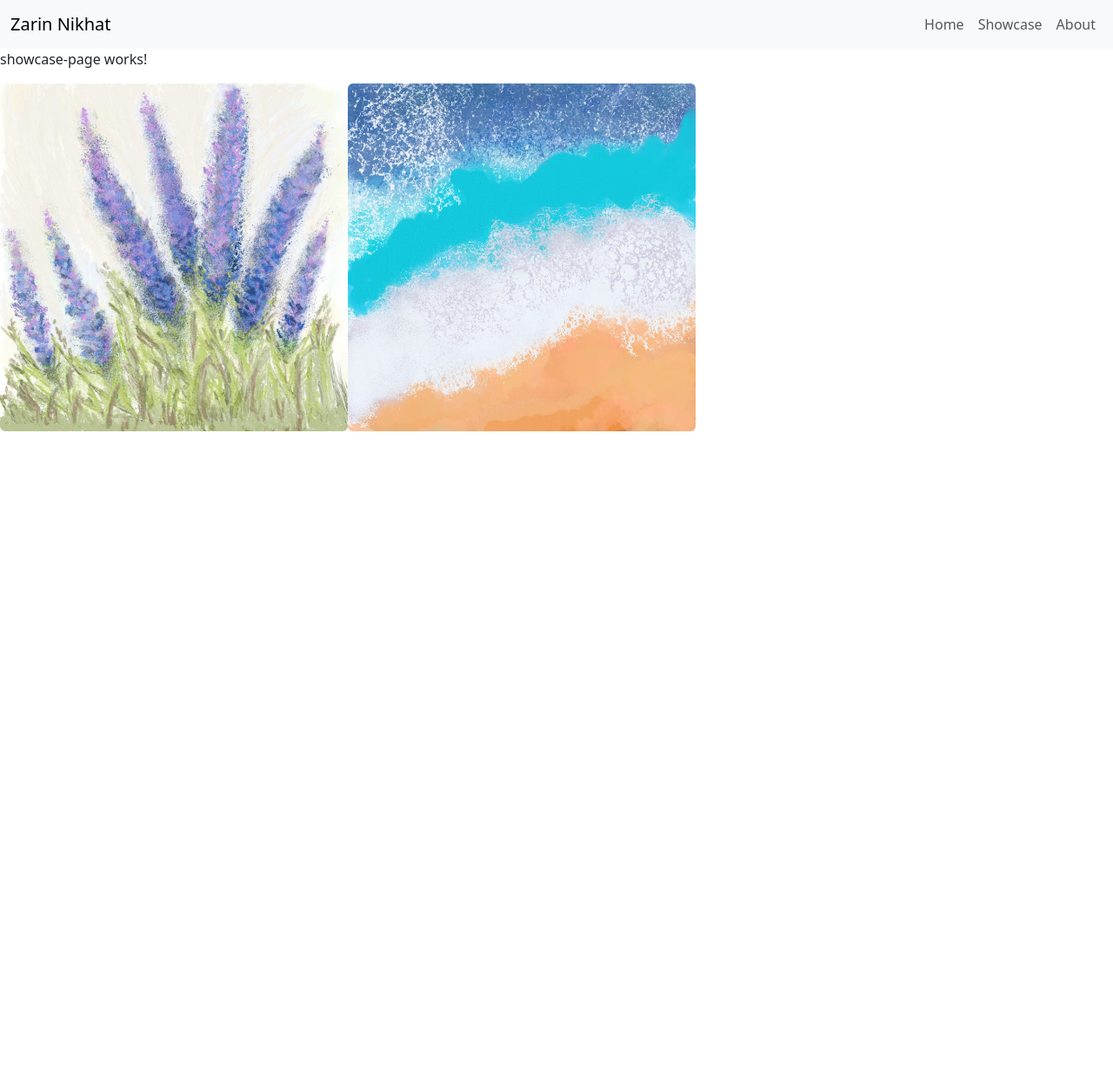
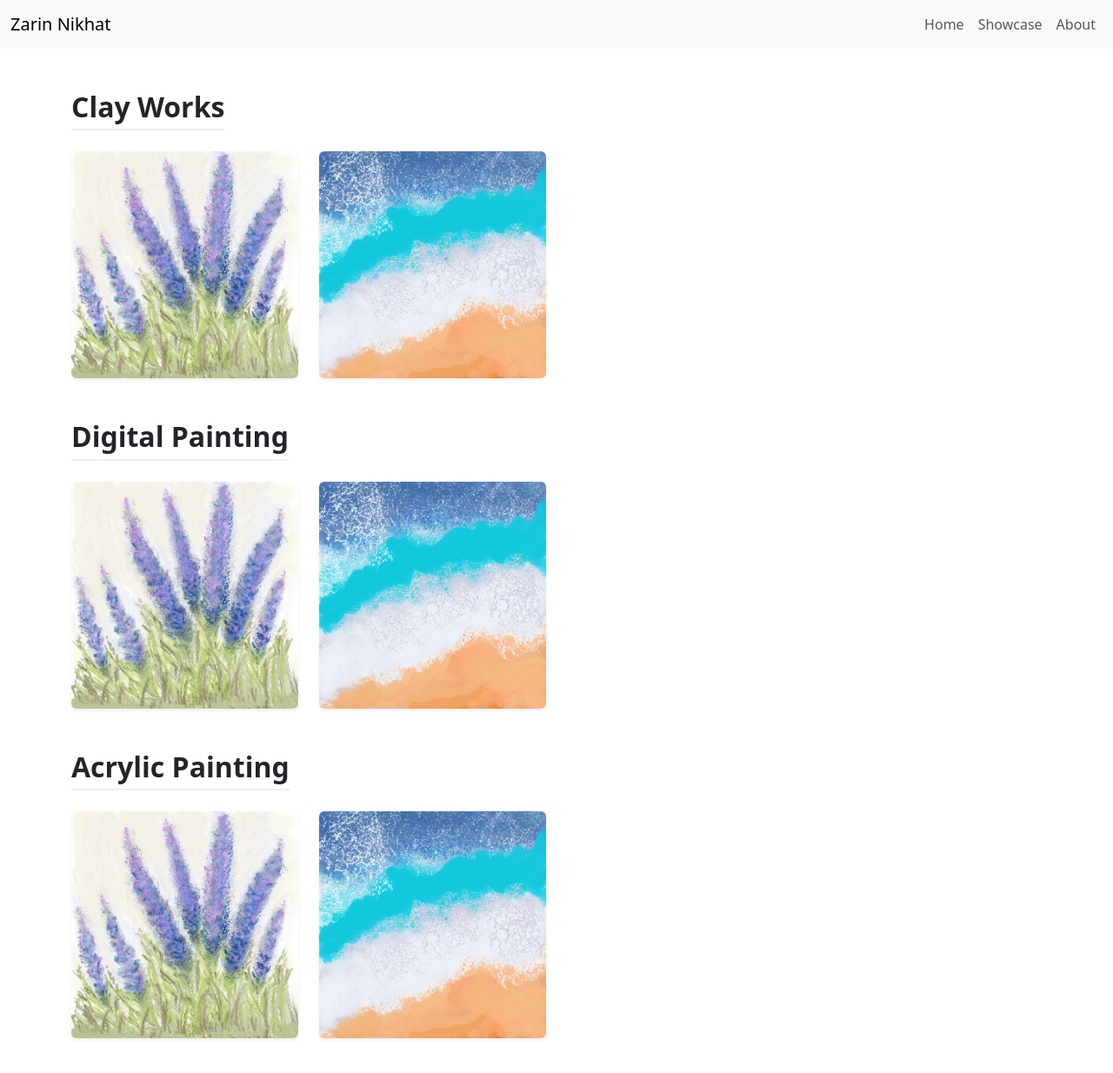
Before and after one commit to NihalArman/zarinnikhat.com, an Angular app in the folder zarin-nikhat/: page /showcase in a window 1280 px wide. Shown: the top 1234 px of the page at 87% size. Before the commit the page ends 800 px from the top, so only its background shows below. Built offline with nearby package versions, Linux system fonts and the light colour scheme.

Commit message:
Desgin showcase page

```diff
--- a/zarin-nikhat/src/app/showcase-page/showcase-page.css
+++ b/zarin-nikhat/src/app/showcase-page/showcase-page.css
@@ -0,0 +1,54 @@
+.section-title {
+  font-weight: 600;
+  border-bottom: 2px solid #eee;
+  display: inline-block;
+  padding-bottom: 6px;
+}
+
+/* image hover */
+img {
+  cursor: pointer;
+  transition: transform 0.18s ease, box-shadow 0.18s ease;
+}
+img:hover {
+  transform: scale(1.04);
+  box-shadow: 0 8px 18px rgba(0,0,0,0.12);
+}
+
+/* lightbox overlay */
+.lightbox-overlay {
+  position: fixed;
+  inset: 0;
+  background: rgba(0,0,0,0.85);
+  display: flex;
+  align-items: center;
+  justify-content: center;
+  z-index: 1050;
+  padding: 1rem;
+}
+
+.lightbox-inner {
+  max-width: 95%;
+  max-height: 95%;
+  position: relative;
+}
+
+.lightbox-inner img {
+  max-height: 85vh;
+  width: auto;
+  height: auto;
+  object-fit: contain;
+  border-radius: 6px;
+}
+
+/* close button */
+.lightbox-close {
+  position: absolute;
+  top: -0.5rem;
+  right: -0.5rem;
+  z-index: 1060;
+}
+.btn-close-white {
+  filter: invert(1);
+  opacity: 0.9;
+}
--- a/zarin-nikhat/src/app/showcase-page/showcase-page.html
+++ b/zarin-nikhat/src/app/showcase-page/showcase-page.html
@@ -1,18 +1,85 @@
-<p>showcase-page works!</p>
+<div class="container py-5">
+
+  <!-- Clay Works -->
+  <section class="mb-5">
+    <h2 class="section-title text-center mb-4">Clay Works</h2>
+    <div class="row g-4">
+      @for (img of clayImages; track img) {
+        <div class="col-6 col-md-4 col-lg-3">
           <img
-  [ngSrc]="'assets/showcases/purple-flower.jpeg'"
-  class="img-fluid rounded"
-  style="max-width: 400px;"
-  alt="showcase image"
+            [ngSrc]="'assets/showcases/' + img"
             width="400"
             height="300"
+            class="img-fluid rounded shadow-sm"
+            alt="Clay work"
+            (click)="openImage('assets/showcases/' + img)"
+            data-bs-toggle="modal"
+            data-bs-target="#imageModal"
           />
+        </div>
+      }
+      @empty {
+        <div class="col-12 text-muted text-center">No clay works yet.</div>
+      }
+    </div>
+  </section>
 
+  <!-- Digital Painting -->
+  <section class="mb-5">
+    <h2 class="section-title text-center mb-4">Digital Painting</h2>
+    <div class="row g-4">
+      @for (img of digitalPaintings; track img) {
+        <div class="col-6 col-md-4 col-lg-3">
           <img
-  [ngSrc]="'assets/showcases/sandy-beach.jpeg'"
-  class="img-fluid rounded"
-  style="max-width: 400px;"
-  alt="showcase image"
+            [ngSrc]="'assets/showcases/' + img"
             width="400"
             height="300"
+            class="img-fluid rounded shadow-sm"
+            alt="Clay work"
+            (click)="openImage('assets/showcases/' + img)"
+            data-bs-toggle="modal"
+            data-bs-target="#imageModal"
           />
+        </div>
+      }
+      @empty {
+        <div class="col-12 text-muted text-center">No clay works yet.</div>
+      }
+    </div>
+  </section>
+
+  <!-- Acrylic Painting -->
+  <section class="mb-5">
+    <h2 class="section-title text-center mb-4">Acrylic Painting</h2>
+    <div class="row g-4">
+      @for (img of acrylicPaintings; track img) {
+        <div class="col-6 col-md-4 col-lg-3">
+          <img
+            [ngSrc]="'assets/showcases/' + img"
+            width="400"
+            height="300"
+            class="img-fluid rounded shadow-sm"
+            alt="Clay work"
+            (click)="openImage('assets/showcases/' + img)"
+            data-bs-toggle="modal"
+            data-bs-target="#imageModal"
+          />
+        </div>
+      }
+      @empty {
+        <div class="col-12 text-muted text-center">No clay works yet.</div>
+      }
+    </div>
+  </section>
+
+</div>
+
+<!-- Angular lightbox overlay (no Bootstrap JS required) -->
+@if (selectedImage) {
+  <div class="lightbox-overlay" (click)="closeImage()">
+    <div class="lightbox-inner" (click)="$event.stopPropagation()">
+      <button class="btn-close btn-close-white lightbox-close" (click)="closeImage()" aria-label="Close"></button>
+      <img [ngSrc]="selectedImage" width="1200" height="800" class="img-fluid" alt="Enlarged work" />
+    </div>
+  </div>
+}
--- a/zarin-nikhat/src/app/showcase-page/showcase-page.ts
+++ b/zarin-nikhat/src/app/showcase-page/showcase-page.ts
@@ -1,14 +1,30 @@
-import { Component } from '@angular/core';
-import {NgOptimizedImage} from '@angular/common';
+import { Component, HostListener } from '@angular/core';
+import { NgOptimizedImage } from '@angular/common';
 
 @Component({
   selector: 'app-showcase-page',
-  imports: [
-    NgOptimizedImage
-  ],
+  imports: [NgOptimizedImage],
+  standalone: true, // make sure it's standalone if using Angular 17+
   templateUrl: './showcase-page.html',
   styleUrl: './showcase-page.css'
 })
 export class ShowcasePage {
+  clayImages = ['purple-flower.jpeg', 'sandy-beach.jpeg'];
+  digitalPaintings = ['purple-flower.jpeg', 'sandy-beach.jpeg'];
+  acrylicPaintings = ['purple-flower.jpeg', 'sandy-beach.jpeg'];
 
+  selectedImage: string | null = null;
+
+  openImage(imgPath: string) {
+    this.selectedImage = imgPath;
+  }
+
+  closeImage() {
+    this.selectedImage = null;
+  }
+
+  @HostListener('document:keydown.escape')
+  handleEscape() {
+    this.closeImage();
+  }
 }
```
Lines whose indentation alone changed are shown as unchanged.
